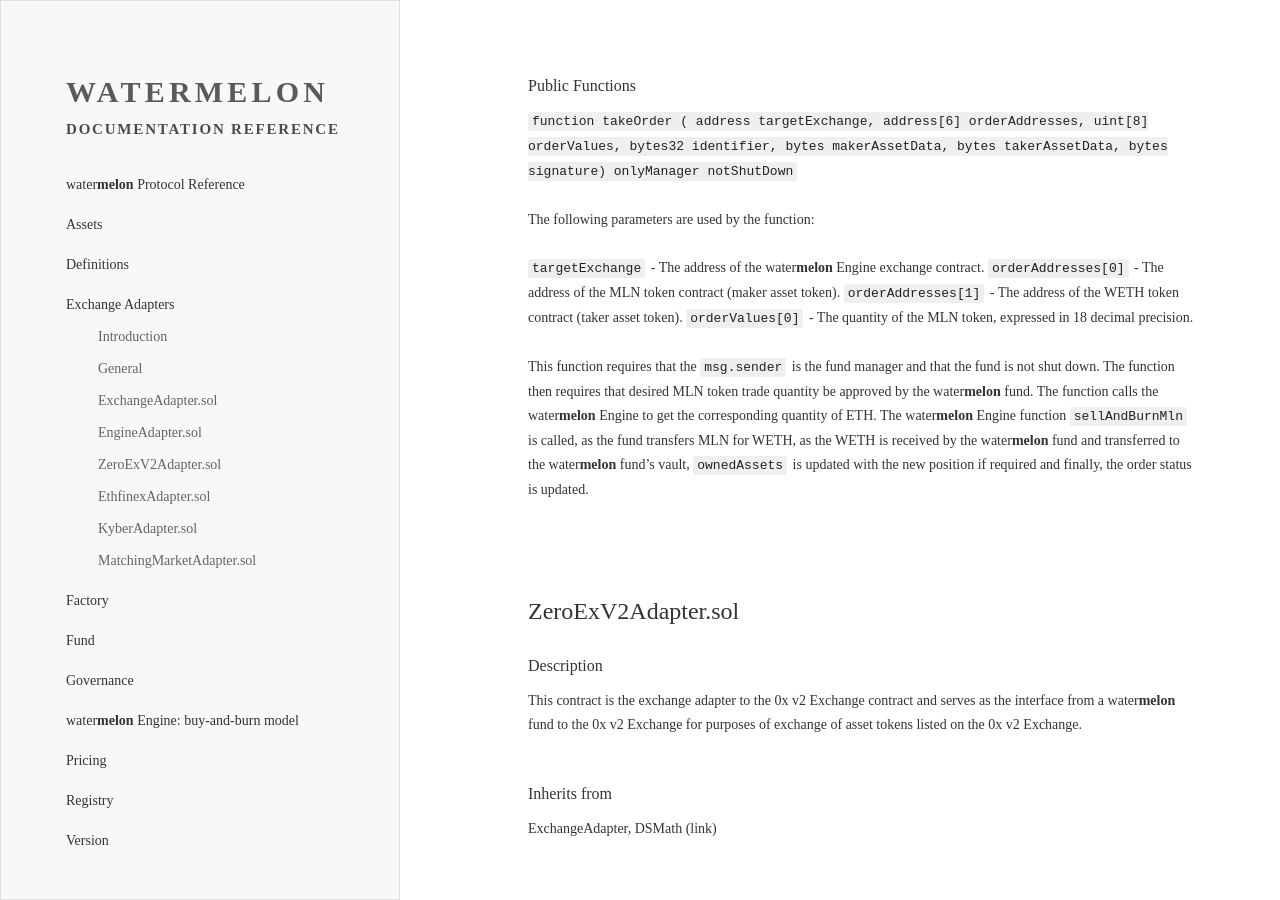
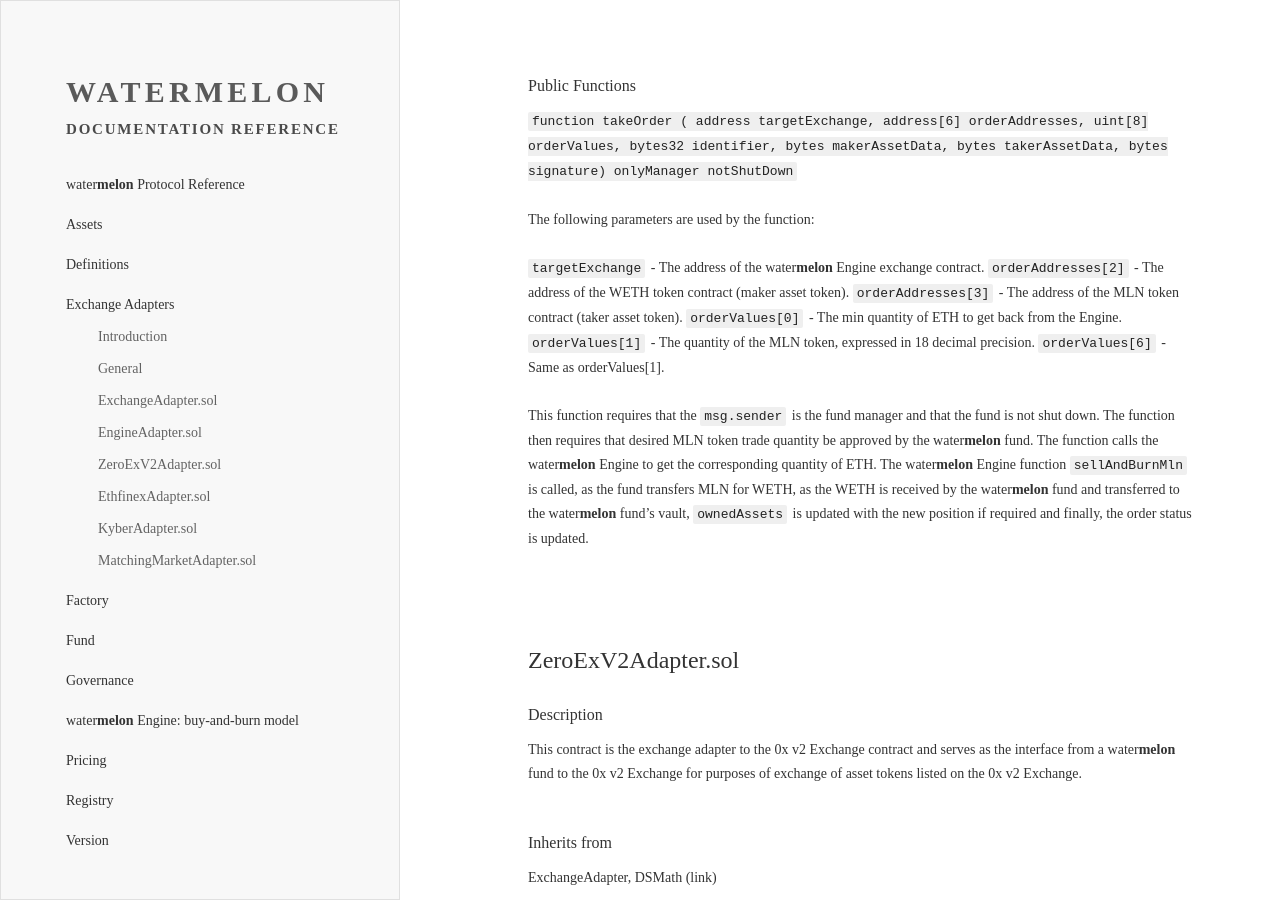
Before and after one commit to melonproject-archive/documentation, a Jekyll site: the page built from chapters/exchanges.md, in a window 1280 px wide and 900 px high, scrolled down 5591 px. Built offline with Jekyll 4.4.1, drawn with Linux system fonts in a browser that asks for light colours; our own code applies the rules of GitHub Pages for plain Markdown files.

Commit message:
Fix docs for engine adapter

```diff
--- a/chapters/exchanges.md
+++ b/chapters/exchanges.md
@@ -268,9 +268,11 @@ None.
 The following parameters are used by the function:
 
 `targetExchange` - The address of the water<b>melon</b> Engine exchange contract.
-`orderAddresses[0]` - The address of the MLN token contract (maker asset token).
-`orderAddresses[1]` - The address of the WETH token contract (taker asset token).
-`orderValues[0]` - The quantity of the MLN token, expressed in 18 decimal precision.
+`orderAddresses[2]` - The address of the WETH token contract (maker asset token).
+`orderAddresses[3]` - The address of the MLN token contract (taker asset token).
+`orderValues[0]` - The min quantity of ETH to get back from the Engine.
+`orderValues[1]` - The quantity of the MLN token, expressed in 18 decimal precision.
+`orderValues[6]` - Same as orderValues[1].
 
 This function requires that the `msg.sender` is the fund manager and that the fund is not shut down. The function then requires that desired MLN token trade quantity be approved by the water<b>melon</b> fund. The function calls the water<b>melon</b> Engine to get the corresponding quantity of ETH. The water<b>melon</b> Engine function `sellAndBurnMln` is called, as the fund transfers MLN for WETH, as the WETH is received by the water<b>melon</b> fund and transferred to the water<b>melon</b> fund's vault, `ownedAssets` is updated with the new position if required and finally, the order status is updated.
 &nbsp;
```
